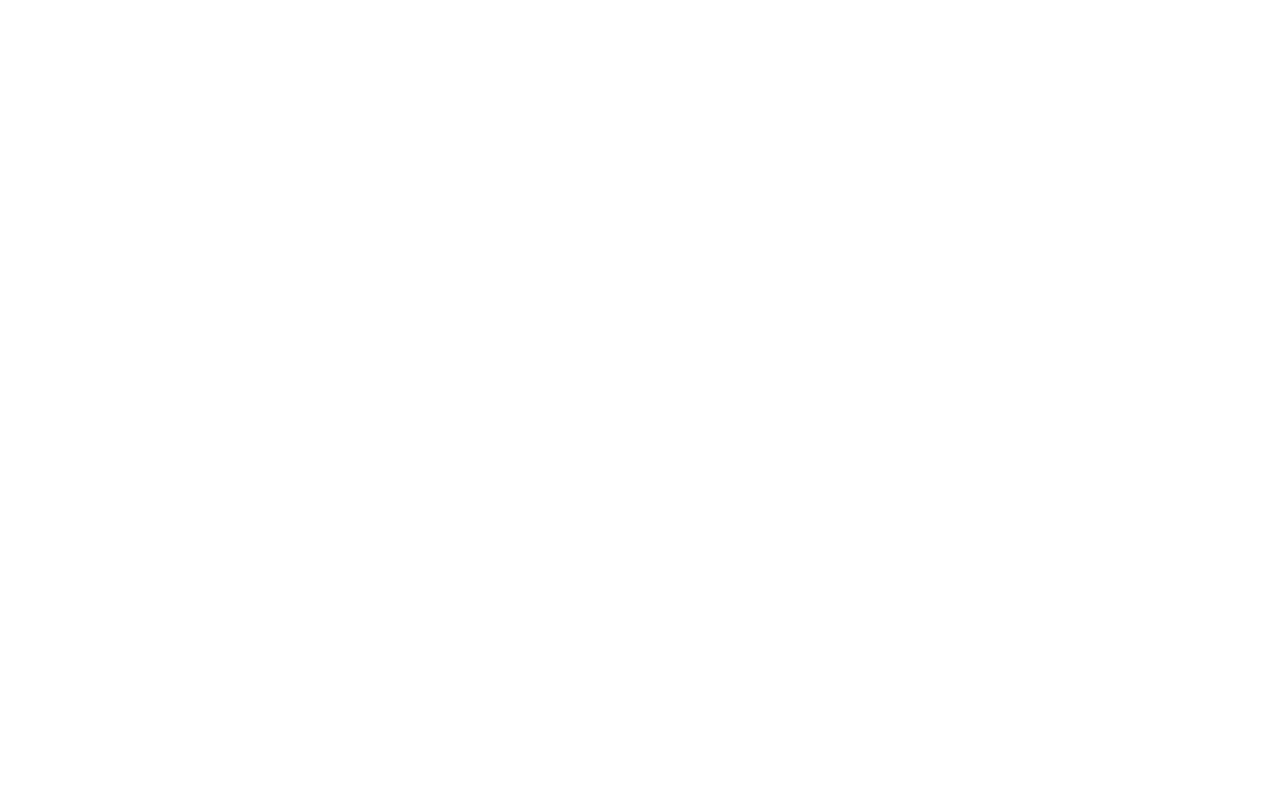
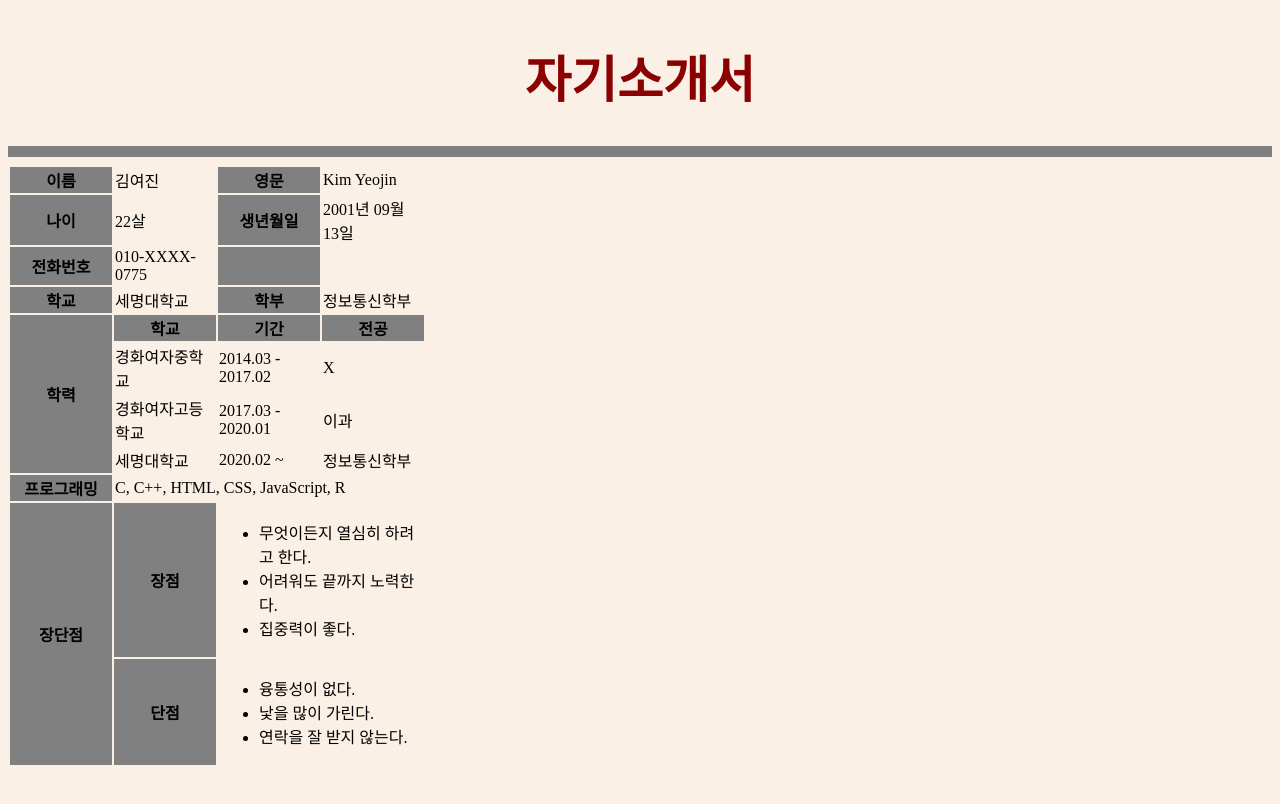
Before and after one commit to yeojin01/resume, a plain HTML site: page index.html in a window 1280 px wide. Drawn offline with Linux system fonts and the light colour scheme.

Commit message:
Update index.html

```diff
--- a/index.html
+++ b/index.html
@@ -4,9 +4,113 @@
     <meta charset="UTF-8">
     <meta http-equiv="X-UA-Compatible" content="IE=edge">
     <meta name="viewport" content="width=device-width, initial-scale=1.0">
-    <title>Document</title>
+    <title>자기소개서</title>
+    <style>
+        body {
+            background-color: linen;
+
+            margin-bottom: 40px;
+            margin-top: 40px;
+        }
+        h1{
+            text-align: center;
+            font-size: 50px;
+            color: darkred;
+        }
+        hr {
+            height: 5px;
+            border: solid gray;
+            background-color: grey;
+        }
+        span {
+            color: blue;
+            font-size: 20px;
+        }
+
+        th {
+            text-align: center;
+            padding: auto;
+            height: 15px;
+            width: 100px;
+            background : grey;
+        }
+    </style>
 </head>
-<body>
+    <body>
+        <h1>자기소개서</h1>
+        <hr>
+        <table>
+            <tr>
+                <th>이름</th>
+                <td>김여진</td>
+                <th>영문</th>
+                <td>Kim Yeojin</td>
+            </tr>
+            <tr>
+                <th>나이</th>
+                <td>22살</td>
+                <th>생년월일</th>
+                <td>2001년 09월 13일</td>
+            </tr>
+            <tr>
+                <th>전화번호</th>
+                <td>010-XXXX-0775</td>
+                <th></th>
+                <td></td>
+            </tr>
+            <tr>
+                <th>학교</th>
+                <td>세명대학교</td>
+                <th>학부</th>
+                <td>정보통신학부</td>
+            </tr>
+            <tr>
+                <th rowspan="4">학력</th>
+                <th>학교</th>
+                <th>기간</th>
+                <th>전공</th>
+            </tr>
+            <tr>
+                <td>경화여자중학교</td>
+                <td>2014.03 - 2017.02</td>
+                <td>X</td>
+            </tr>
+            <tr>
+                <td>경화여자고등학교</td>
+                <td>2017.03 - 2020.01</td>
+                <td>이과</td>
+            </tr>
+            <tr>
+                <td>세명대학교</td>
+                <td>2020.02 ~ </td>
+                <td>정보통신학부</td>
+            </tr>
 
-</body>
+            <tr>
+                <th>프로그래밍</th>
+                <td colspan="3">C, C++, HTML, CSS, JavaScript, R</td>
+            </tr>
+            <tr>
+                <th rowspan="2">장단점</th>
+                <th>장점</th>
+                <td colspan="2">
+                    <ul>
+                        <li> 무엇이든지 열심히 하려고 한다.
+                        <li> 어려워도 끝까지 노력한다.
+                        <li> 집중력이 좋다.
+                    </ul>
+                </td>
+            </tr>
+            <tr>
+                <th>단점</th>
+                <td colspan="2">
+                    <ul>
+                        <li> 융통성이 없다.
+                        <li> 낯을 많이 가린다.
+                        <li> 연락을 잘 받지 않는다.
+                    </ul>
+                </td>
+            </tr>
+        </table>
+    </body>
 </html>
```
